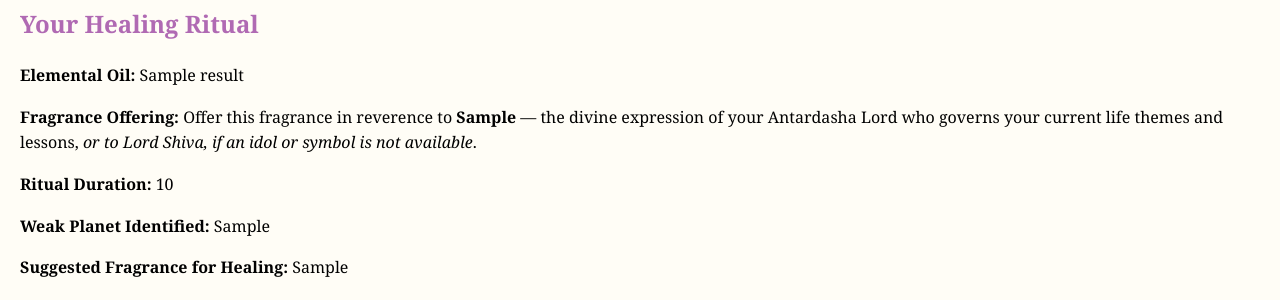
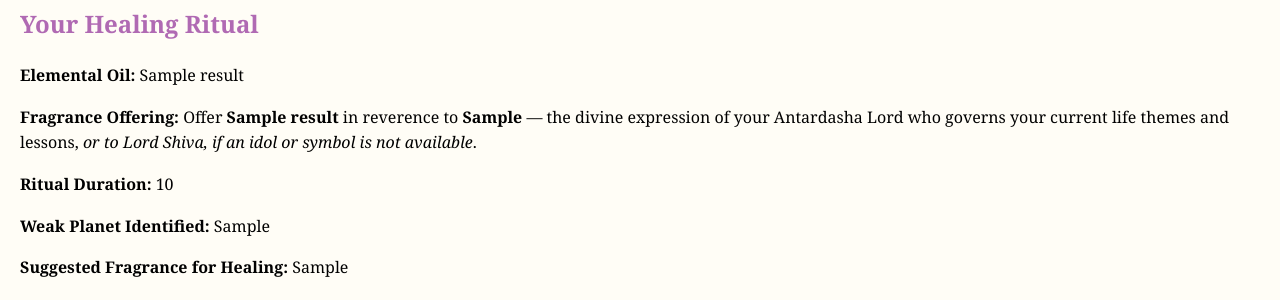
Before and after one commit to Atypunj/Ayourasky, a Flask app: template templates/blessings_result_final.html in a window 1280 px wide. Shown: the part 518-818 px from the top of the page. Run offline with Flask 3, Linux system fonts and the light colour scheme; the template is opened without the code that fills it: most values are stand-ins (such as "Sample title", 1, 10 or a date in 2020).

Commit message:
Update blessings_result_final.html

```diff
--- a/templates/blessings_result_final.html
+++ b/templates/blessings_result_final.html
@@ -40,9 +40,9 @@
   <h2>Your Healing Ritual</h2>
   <p><strong>Elemental Oil:</strong> {{ result.fragrance_inspired_name }}</p>
   <p><strong>Fragrance Offering:</strong>
-    Offer this fragrance in reverence to <strong>{{ result.offering_to }}</strong> — the divine expression of your Antardasha Lord who governs your current life themes and lessons,
-    <em>or to Lord Shiva, if an idol or symbol is not available</em>.
-  </p>
+  Offer <strong>{{ result.fragrance_name }}</strong> in reverence to <strong>{{ result.offering_to }}</strong> — the divine expression of your Antardasha Lord who governs your current life themes and lessons,
+  <em>or to Lord Shiva, if an idol or symbol is not available</em>.
+</p>
   <p><strong>Ritual Duration:</strong> {{ result.duration }}</p>
 
   {% if result.weak_planet and result.weak_fragrance %}
```
